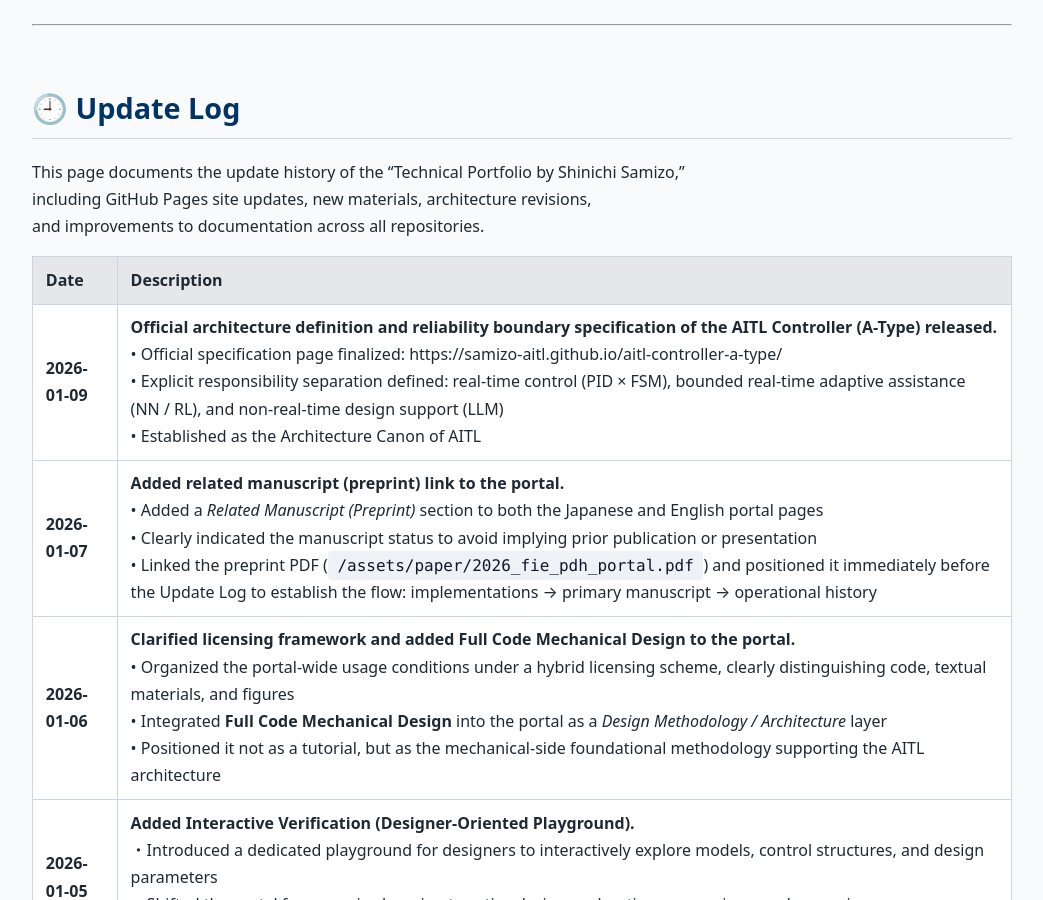
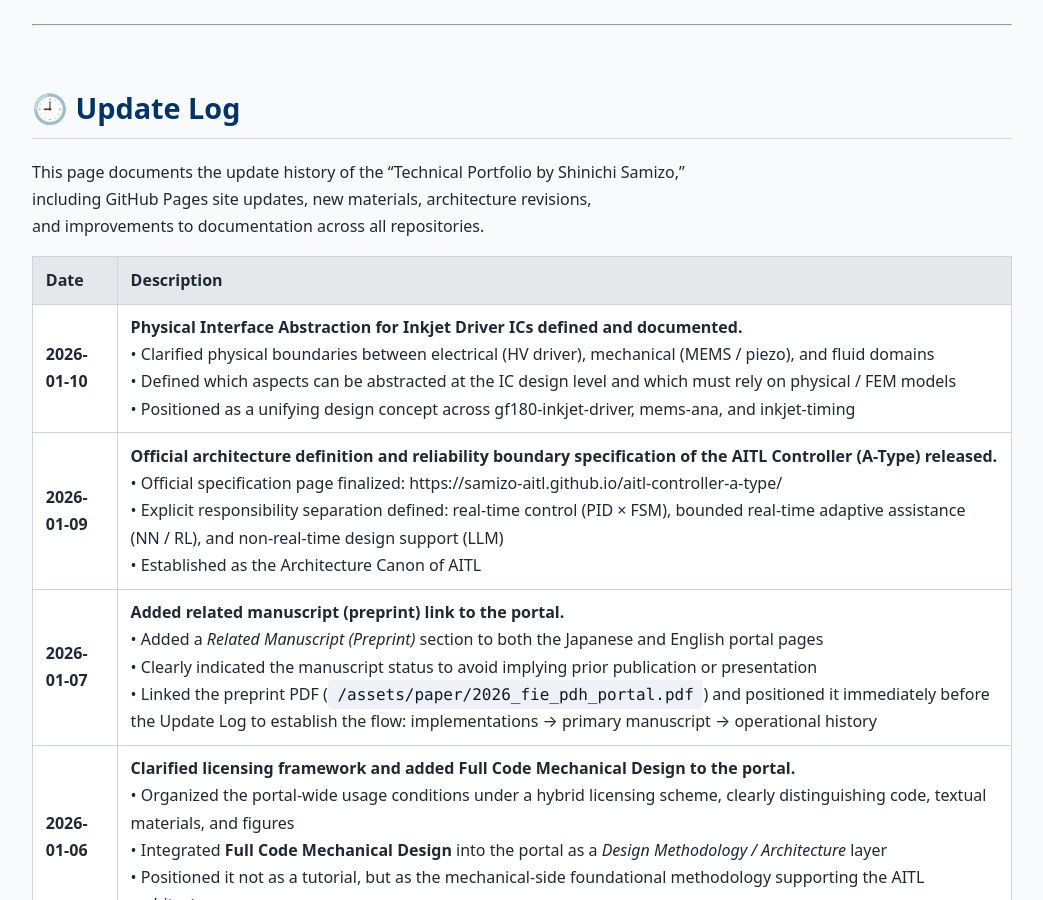
Before and after one commit to Samizo-AITL/Samizo-AITL.github.io, a Jekyll site: the page built from about/update/en/index.md, in a window 1280 px wide and 900 px high. Shown: the whole window, without its empty margins (118-1161 px from the left). Built offline with Jekyll 4.4.1, drawn with Linux system fonts in a browser that asks for light colours.

Commit message:
Update index.md

```diff
--- a/about/update/en/index.md
+++ b/about/update/en/index.md
@@ -13,6 +13,7 @@ and improvements to documentation across all repositories.
 
 | Date       | Description                                                                 |
 |------------|-----------------------------------------------------------------------------|
+| **2026-01-10** | **Physical Interface Abstraction for Inkjet Driver ICs defined and documented.**<br>• Clarified physical boundaries between electrical (HV driver), mechanical (MEMS / piezo), and fluid domains<br>• Defined which aspects can be abstracted at the IC design level and which must rely on physical / FEM models<br>• Positioned as a unifying design concept across gf180-inkjet-driver, mems-ana, and inkjet-timing |
 | **2026-01-09** | **Official architecture definition and reliability boundary specification of the AITL Controller (A-Type) released.**<br>• Official specification page finalized: https://samizo-aitl.github.io/aitl-controller-a-type/<br>• Explicit responsibility separation defined: real-time control (PID × FSM), bounded real-time adaptive assistance (NN / RL), and non-real-time design support (LLM)<br>• Established as the Architecture Canon of AITL |
 | **2026-01-07** | **Added related manuscript (preprint) link to the portal.**<br>• Added a *Related Manuscript (Preprint)* section to both the Japanese and English portal pages<br>• Clearly indicated the manuscript status to avoid implying prior publication or presentation<br>• Linked the preprint PDF (`/assets/paper/2026_fie_pdh_portal.pdf`) and positioned it immediately before the Update Log to establish the flow: implementations → primary manuscript → operational history |
 | **2026-01-06** | **Clarified licensing framework and added Full Code Mechanical Design to the portal.**<br>• Organized the portal-wide usage conditions under a hybrid licensing scheme, clearly distinguishing code, textual materials, and figures<br>• Integrated **Full Code Mechanical Design** into the portal as a *Design Methodology / Architecture* layer<br>• Positioned it not as a tutorial, but as the mechanical-side foundational methodology supporting the AITL architecture |
```
